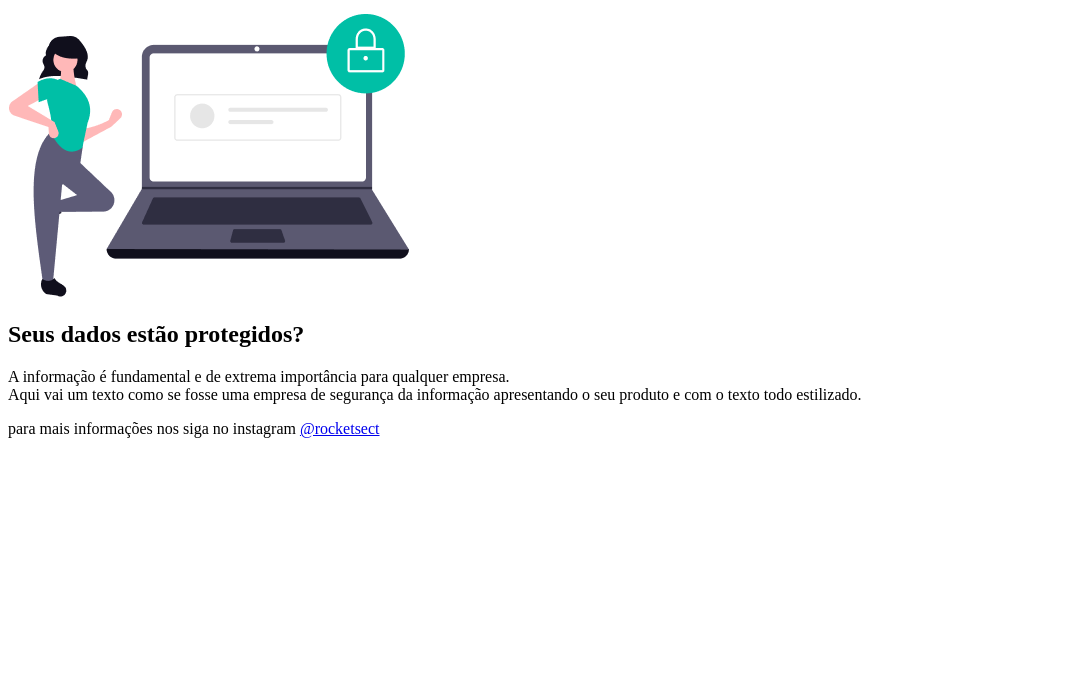
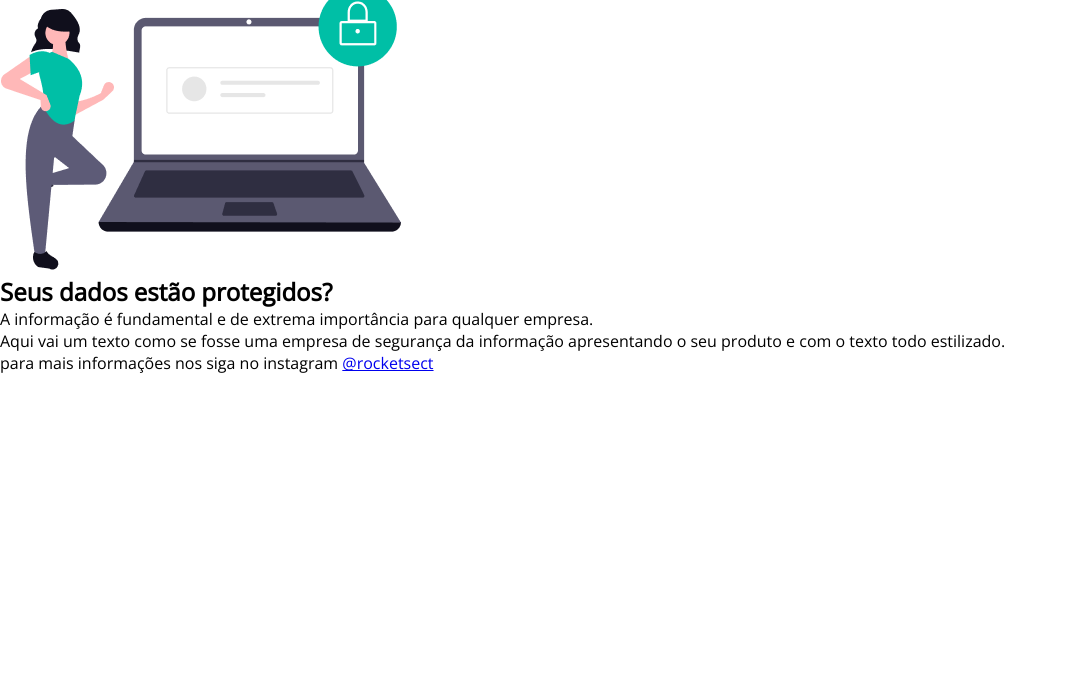
Before and after one commit to matheushnascimento/Rocket-Sect, a plain HTML site: page index.html in a window 1280 px wide. Shown: the part 108-800 px from the top of the page, without its empty margins (0-1067 px from the left). Drawn offline with nearby package versions, Linux system fonts and the light colour scheme.

Commit message:
Configurações iniciais de estilo

```diff
--- a/index.html
+++ b/index.html
@@ -4,6 +4,13 @@
     <meta charset="UTF-8" />
     <meta name="viewport" content="width=device-width, initial-scale=1.0" />
     <title>Rocket.sect</title>
+    <link rel="preconnect" href="https://fonts.googleapis.com" />
+    <link rel="preconnect" href="https://fonts.gstatic.com" crossorigin />
+    <link
+      href="https://fonts.googleapis.com/css2?family=JetBrains+Mono:wght@500;700&family=Open+Sans&display=swap"
+      rel="stylesheet"
+    />
+    <link rel="stylesheet" href="style.css" />
   </head>
   <body>
     <nav>
--- /dev/null
+++ b/style.css
@@ -0,0 +1,14 @@
+@charset "UTF-8";
+
+* {
+  padding: 0;
+  margin: 0;
+}
+
+:root {
+  --titulo: "JetBrains Mono", monospace;
+}
+
+body {
+  font-family: "Open Sans", sans-serif;
+}
```
